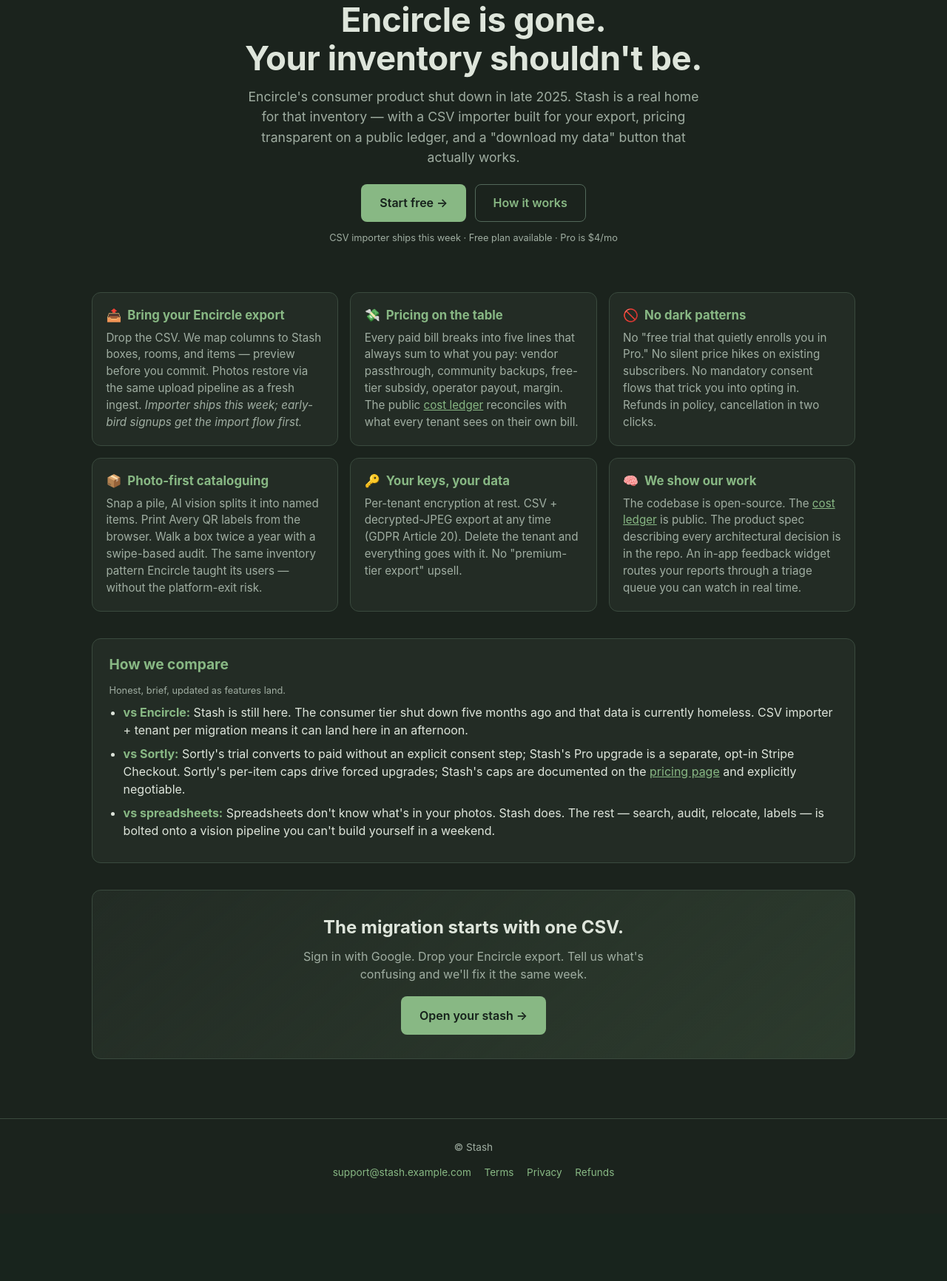
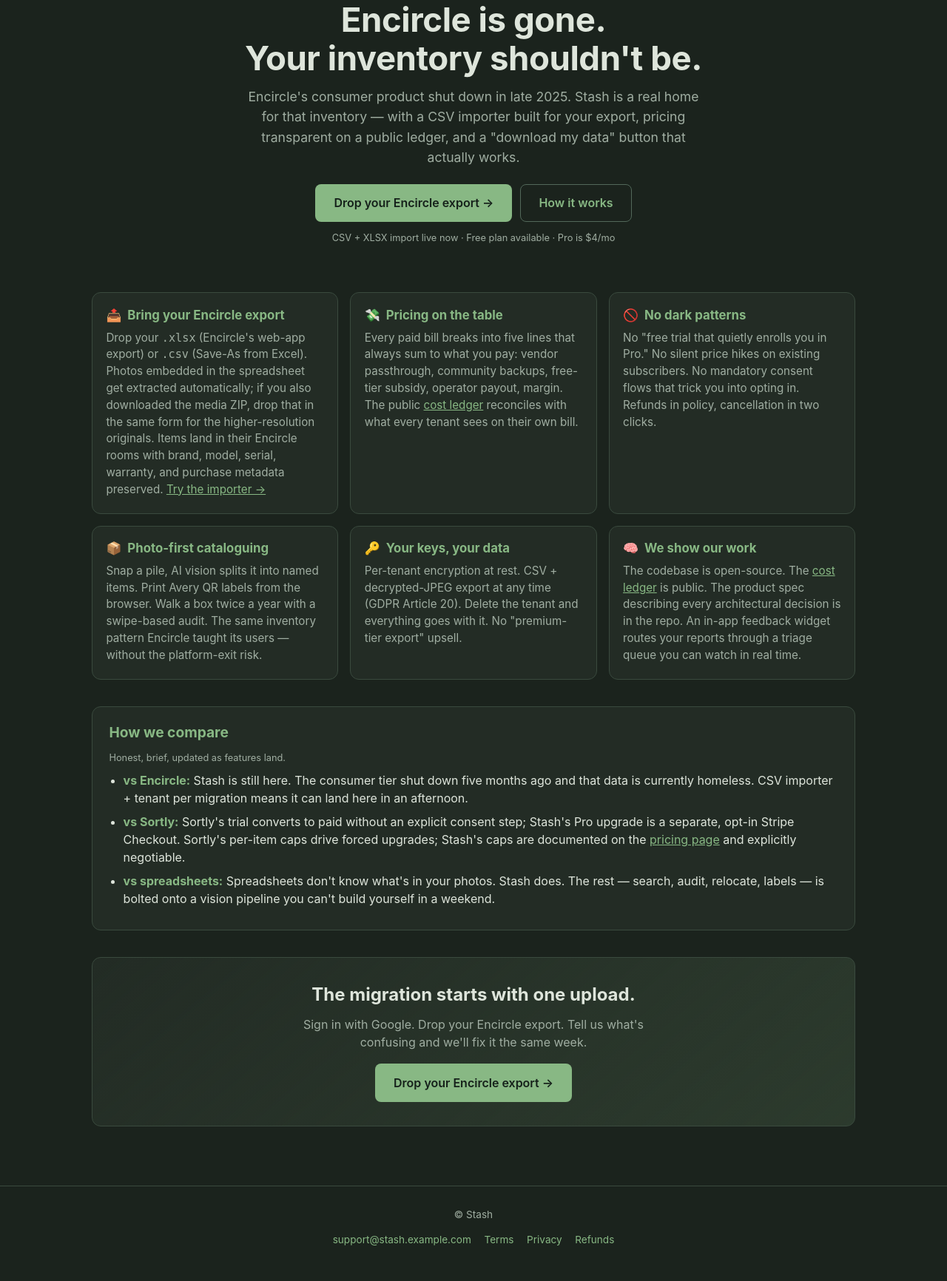
Before and after one commit to Brennan-VanderLaan/stash, a FastAPI app: page /encircle-alternative in a window 1280 px wide. Shown: the part 168-1900 px from the top of the page at 74% size. Before the commit the page ends 1761 px from the top, so only its background shows below. Run offline with FastAPI, Linux system fonts and the light colour scheme; parts of the project's set-up code (start-up, migrations or seed data) failed here and were passed over; some libraries are stand-ins or nearby versions.

Commit message:
feat(landing): wire /encircle-alternative CTAs to the importer
The /import flow shipped in 516269a + bfe34a7 with XLSX-embedded
photo extraction and the paired media ZIP companion.  This commit
threads the import URL into the landing page CTAs so the Encircle
funnel actually closes:

* Primary hero CTA: "Start free →" → "Drop your Encircle
  export →" pointing at /import?source=encircle.
* Bring-your-Encircle-export feature card: prose updated to
  reflect what the importer now actually does (XLSX + CSV,
  embedded photo extraction, paired media ZIP, brand/model/
  serial/warranty/purchase metadata preserved) + a "Try the
  importer →" link.
* Final-section CTA: re-pointed at /import for ad-driven users
  whose intent is migration, not generic exploration.

KNOWN GAP — flagged before paid traffic launches: a fresh-
signed-in user with no tenant currently lands on no_tenant.html
("ask for an invite") rather than a self-serve "create your
stash" flow.  Until shape #1 of "Sign-up + onboarding" ships,
ad-traffic users without an existing membership can't actually
reach /import.  Workarounds for the campaign launch:

* Operator-side: mint a /admin onboarding link per user and
  email it (commits 0aa7f81 ... shipped that flow).
* Product-side: implement self-serve sign-up per spec §
  "Sign-up + onboarding · shape #1" — small surface, big
  unlock for paid traffic.

Co-Authored-By: Claude Opus 4.7 (1M context) <noreply@anthropic.com>

```diff
--- a/templates/encircle_alternative.html
+++ b/templates/encircle_alternative.html
@@ -39,11 +39,13 @@
     "download my data" button that actually works.
   </p>
   <div class="landing-cta-row">
-    <a href="/home" class="landing-cta-primary">Start free →</a>
+    <a href="/import?source=encircle" class="landing-cta-primary">
+      Drop your Encircle export →
+    </a>
     <a href="#how-it-works" class="landing-cta-secondary">How it works</a>
   </div>
   <p class="landing-cta-note text-sm text-muted">
-    CSV importer ships this week ·
+    CSV + XLSX import live now ·
     Free plan available ·
     Pro is {{ pro_price_display }}/mo
   </p>
@@ -53,11 +55,14 @@
   <article class="landing-feature">
     <h2><span aria-hidden="true">📤</span> Bring your Encircle export</h2>
     <p>
-      Drop the CSV.  We map columns to Stash boxes, rooms, and items
-      — preview before you commit.  Photos restore via the same
-      upload pipeline as a fresh ingest.
-      <em>Importer ships this week; early-bird signups get the
-      import flow first.</em>
+      Drop your <code>.xlsx</code> (Encircle's web-app export) or
+      <code>.csv</code> (Save-As from Excel).  Photos embedded in
+      the spreadsheet get extracted automatically; if you also
+      downloaded the media ZIP, drop that in the same form for the
+      higher-resolution originals.  Items land in their Encircle
+      rooms with brand, model, serial, warranty, and purchase
+      metadata preserved.
+      <a href="/import?source=encircle">Try the importer →</a>
     </p>
   </article>
   <article class="landing-feature">
@@ -138,13 +143,13 @@
 </section>
 
 <section class="landing-final-cta">
-  <h2>The migration starts with one CSV.</h2>
+  <h2>The migration starts with one upload.</h2>
   <p>
     Sign in with Google.  Drop your Encircle export.  Tell us
     what's confusing and we'll fix it the same week.
   </p>
-  <a href="/home" class="landing-cta-primary">
-    Open your stash →
+  <a href="/import?source=encircle" class="landing-cta-primary">
+    Drop your Encircle export →
   </a>
 </section>
 
```
